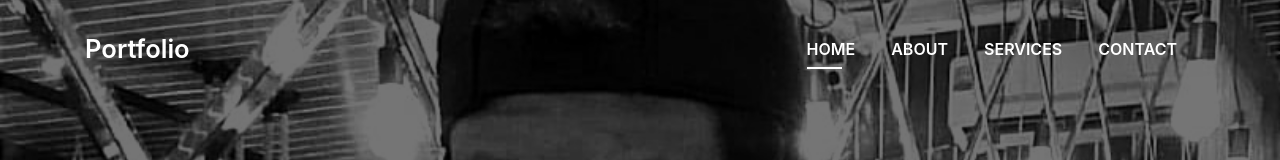
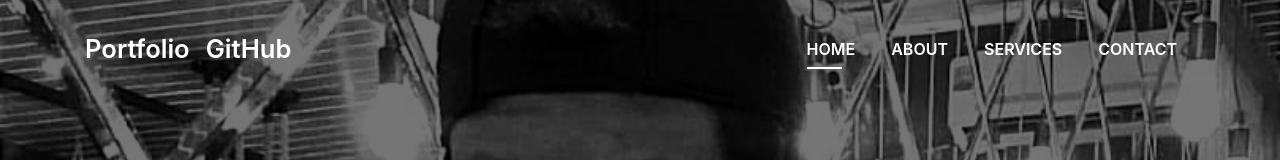
Before and after one commit to rakin406/portfolio, a plain HTML site: page index.html in a window 1280 px wide. Shown: the top 160 px of the page. Drawn offline with Linux system fonts and the light colour scheme; files whose address does not match are found by name.

Commit message:
Add GitHub link in navigation bar

```diff
--- a/index.html
+++ b/index.html
@@ -38,6 +38,7 @@
   <nav class="navbar navbar-b navbar-trans navbar-expand-md fixed-top" id="mainNav">
     <div class="container">
       <a class="navbar-brand js-scroll" href="#page-top">Portfolio</a>
+      <a class="navbar-brand js-scroll" href="https://github.com/rakin406" target="_blank">GitHub</a>
       <button class="navbar-toggler collapsed" type="button" data-toggle="collapse" data-target="#navbarDefault"
         aria-controls="navbarDefault" aria-expanded="false" aria-label="Toggle navigation">
         <span></span>
```
